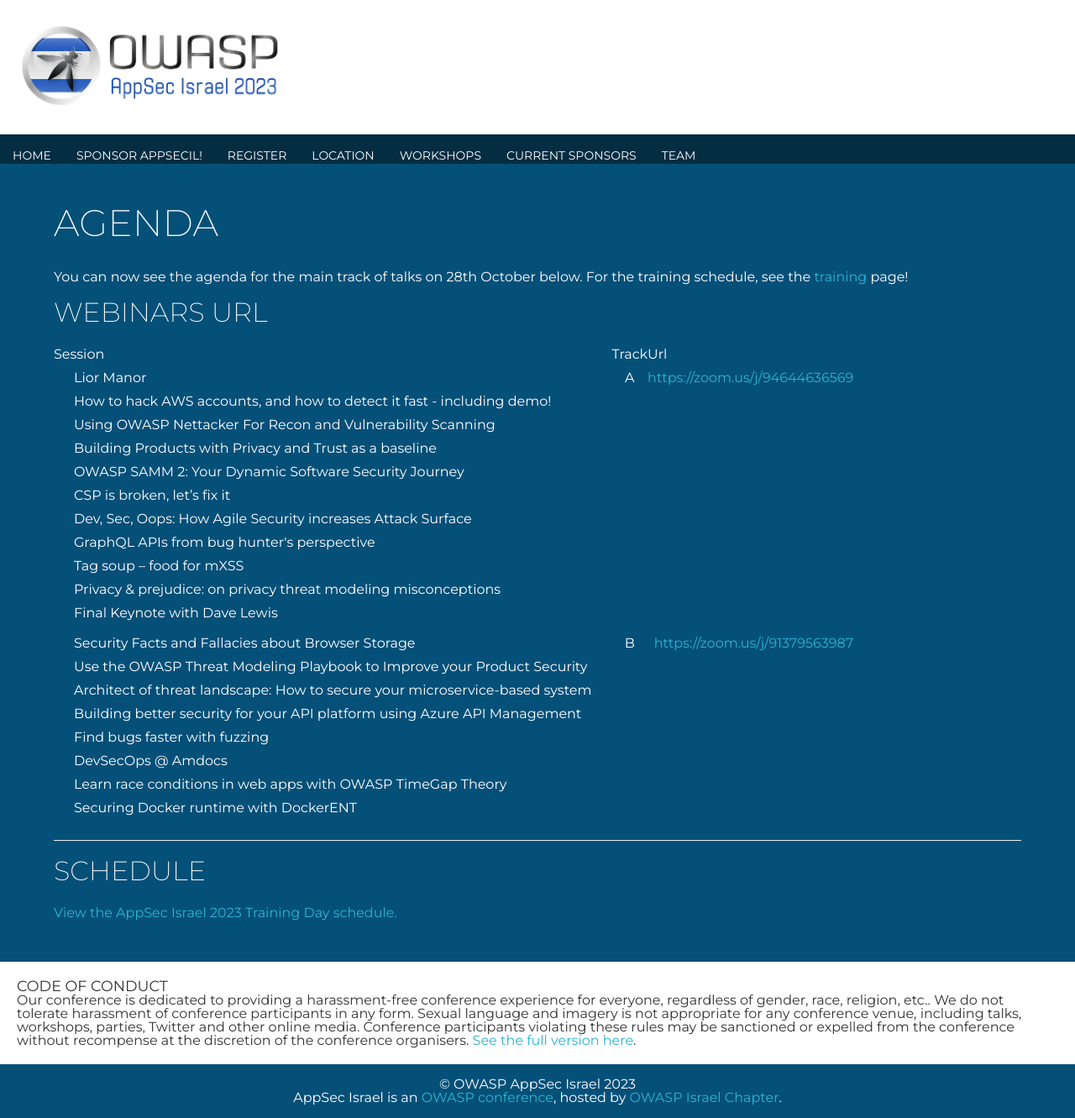
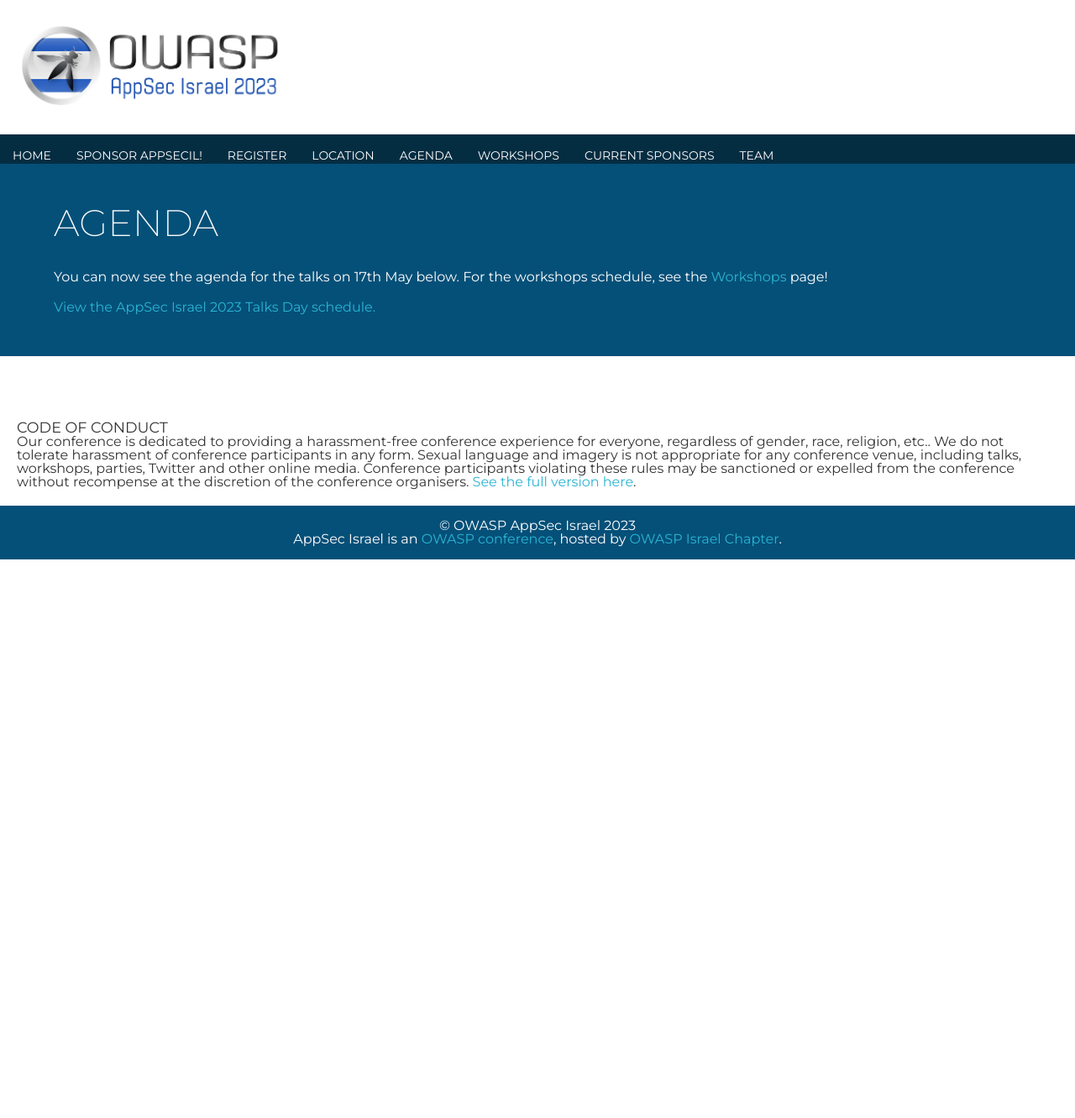
Before and after one commit to OWASP/www-event-appsecil-2023, a Jekyll site: the page built from Agenda.md, in a window 1280 px wide. Shown: the whole page at 84% size. Built offline with Jekyll 4.4.1, drawn with Linux system fonts in a browser that asks for light colours; our own code applies the rules of GitHub Pages for plain Markdown files; a script that is not in the unit is left out; after the commit the page ends 900 px from its top, so only the background shows below that.

Commit message:
Update Agenda (#31)
* Create jekyll-gh-pages.yml

* Update Agenda.md

add sched to the Agenda page

* Update menus.yml

made the agenda visible

* Delete .github/workflows directory

```diff
--- a/Agenda.md
+++ b/Agenda.md
@@ -3,39 +3,6 @@
 
 ## Agenda
 
-You can now see the agenda for the main track of talks on 28th October below. For the training schedule, see the [training](Training) page!
+You can now see the agenda for the talks on 17th May below. For the workshops schedule, see the [Workshops](Workshops) page!
 
-### Webinars Url
-
-<table>
-<thead>
-<tr>
-<th>Session</th>
-<th align="center">Track</th>
-<th align="right">Url</th>
-</tr>
-</thead>
-<tbody>
-<tr>
-<td align="left"><ul>Lior Manor</ul><ul>How to hack AWS accounts, and how to detect it fast - including demo!</ul><ul>Using OWASP Nettacker For Recon and Vulnerability Scanning</ul><ul>Building Products with Privacy and Trust as a baseline</ul><ul>OWASP SAMM 2: Your Dynamic Software Security Journey</ul><ul>CSP is broken, let’s fix it</ul><ul>Dev, Sec, Oops: How Agile Security increases Attack Surface</ul><ul>GraphQL APIs from bug hunter's perspective</ul><ul>Tag soup – food for mXSS</ul><ul>Privacy &amp; prejudice: on privacy threat modeling misconceptions</ul><ul>Final Keynote with Dave Lewis</ul></td>
-<td align="center">A</td>
-<td align="right"><a href="https://zoom.us/j/94644636569">https://zoom.us/j/94644636569</a></td>
-</tr>
-<tr>
-  <td align="left"> </td>
-  <td align="center"></td>
-  <td align="right"></td>
-</tr>
-<tr>
-<td align="left"><ul>Security Facts and Fallacies about Browser Storage</ul><ul>Use the OWASP Threat Modeling Playbook to Improve your Product Security</ul><ul>Architect of threat landscape: How to secure your microservice-based system</ul><ul>Building better security for your API platform using Azure API Management</ul><ul>Find bugs faster with fuzzing</ul><ul>DevSecOps @ Amdocs</ul><ul>Learn race conditions in web apps with OWASP TimeGap Theory</ul><ul>Securing Docker runtime with DockerENT</ul></td>
-<td align="center">B</td>
-<td align="right"><a href="https://zoom.us/j/91379563987">https://zoom.us/j/91379563987</a></td>
-</tr>
-</tbody>
-</table>
-
----
-
-### Schedule
-
-<a id="sched-embed" href="https://{{ site.sched }}/2020-10-28/overview" data-sched-sidebar="no">View the {{ site.title }} Training Day schedule.</a><script type="text/javascript" src="https://{{ site.sched }}/js/embed.js"></script>
+<a id="sched-embed" href="https://{{ site.sched }}/2023-05-17/overview" data-sched-sidebar="no">View the {{ site.title }} Talks Day schedule.</a><script type="text/javascript" src="https://{{ site.sched }}/js/embed.js"></script>
--- a/_data/menus.yml
+++ b/_data/menus.yml
@@ -12,8 +12,8 @@
   url  : Register
 - title: Location
   url  : Location
-#- title: Agenda
-#  url  : Agenda
+- title: Agenda
+  url  : Agenda
 - title: Workshops
   url  : Workshops
 #- title: WIA
```
